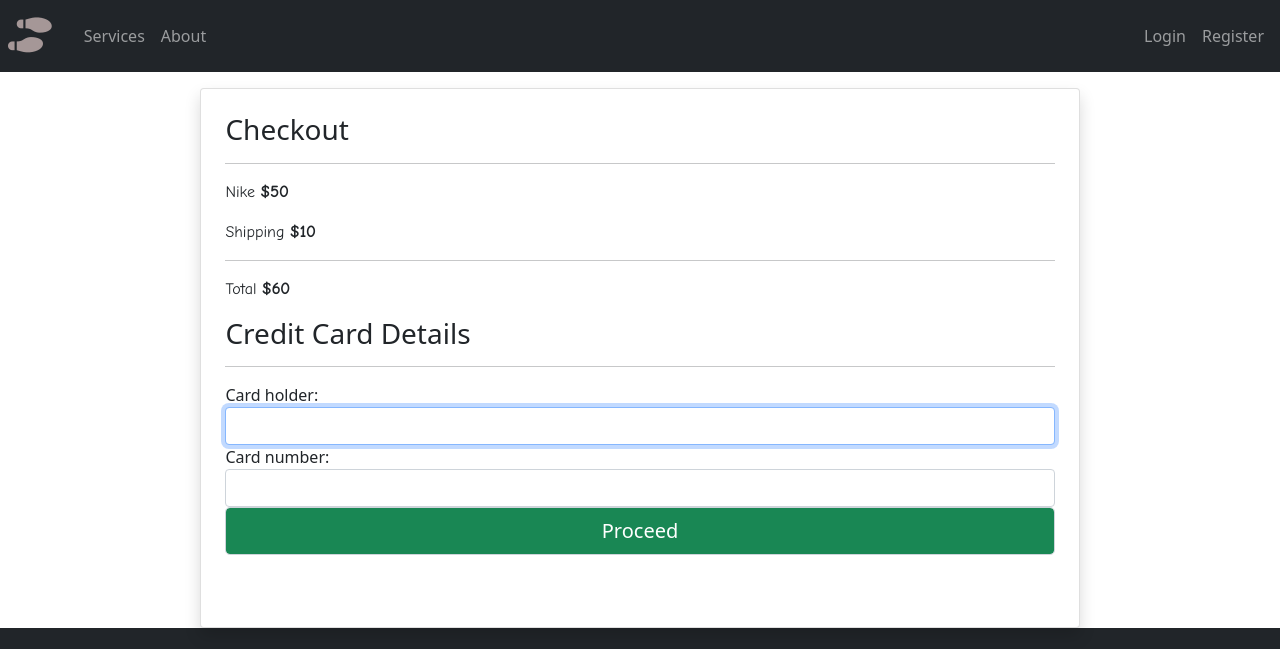
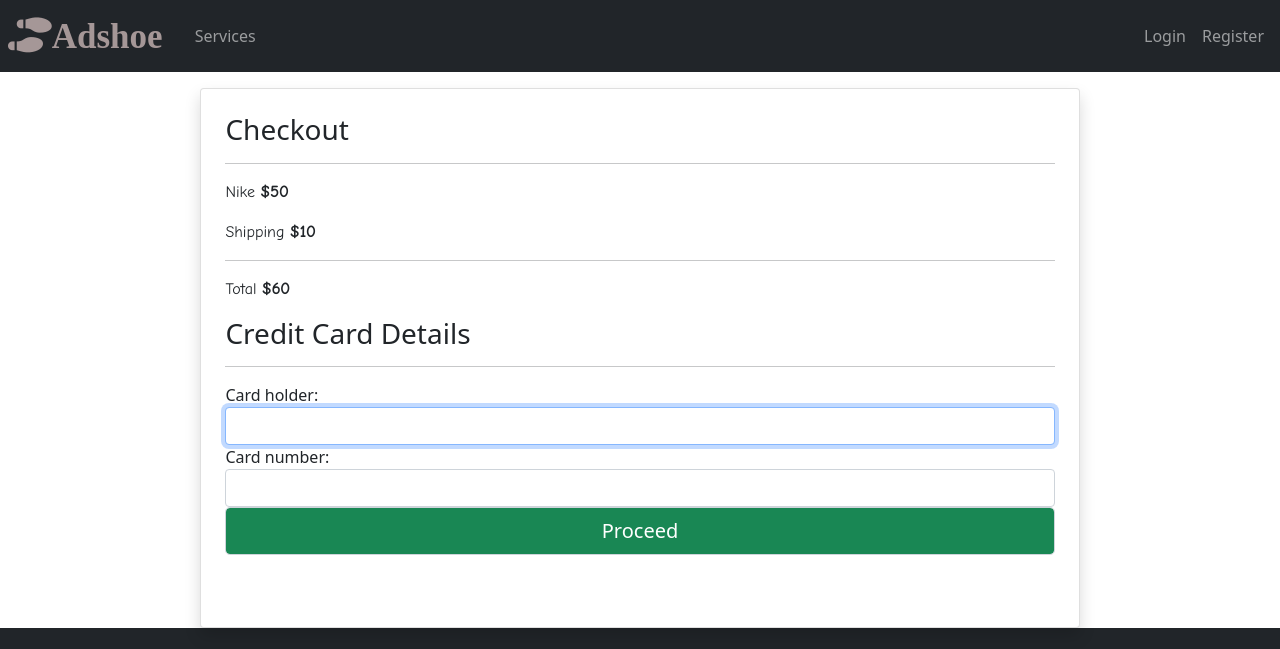
Before and after one commit to kevin-shitaye/AdShoe, a plain HTML site: page buy.html in a window 1280 px wide. Shown: the top 649 px of the page. Drawn offline with nearby package versions, Linux system fonts and the light colour scheme.

Commit message:
final touches

```diff
--- a/buy.html
+++ b/buy.html
@@ -13,7 +13,7 @@
 </head>
 <body>
     <nav class="navbar navbar-expand-md navbar-dark bg-dark sticky-top">
-        <a  class="navbar-brand" href="index.html"><i class="fas fa-shoe-prints ms-2" id="logo"></i></a>
+        <a  class="navbar-brand" href="index.html"><i class="fas fa-shoe-prints ms-2" id="logo">Adshoe</i></a>
 
         <button class="navbar-toggler" type="button" data-bs-toggle="collapse" data-bs-target="#colNav" aria-controls="navbarSupportedContent" aria-expanded="false" aria-label="Toggle navigation">
 
@@ -25,7 +25,7 @@
 
         <ul class="navbar-nav m-2">
             <li class="nav-item ms-auto"><a href="service.html" class="nav-link">Services</a></li>
-            <li class="nav-item ms-auto"><a href="" class="nav-link">About</a></li>
+
         </ul>
         </div>
 
```
Also changed, not shown: index.html (+3 -3 lines), login.html (+2 -2 lines), register.html (+2 -2 lines), service.html (+2 -2 lines).
